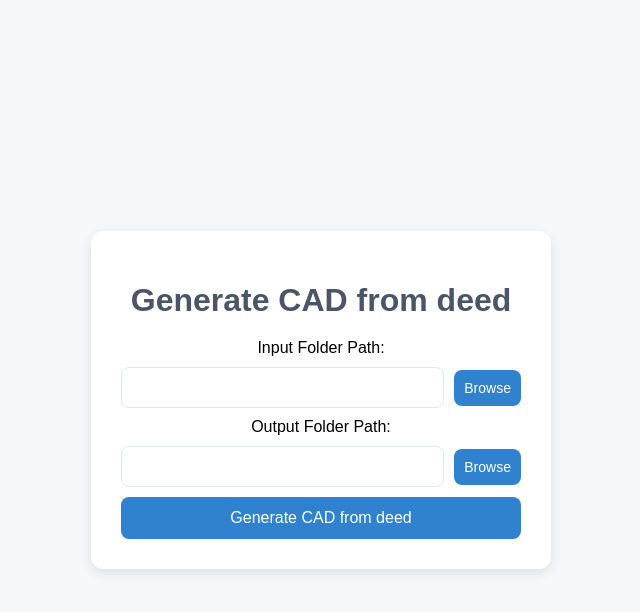
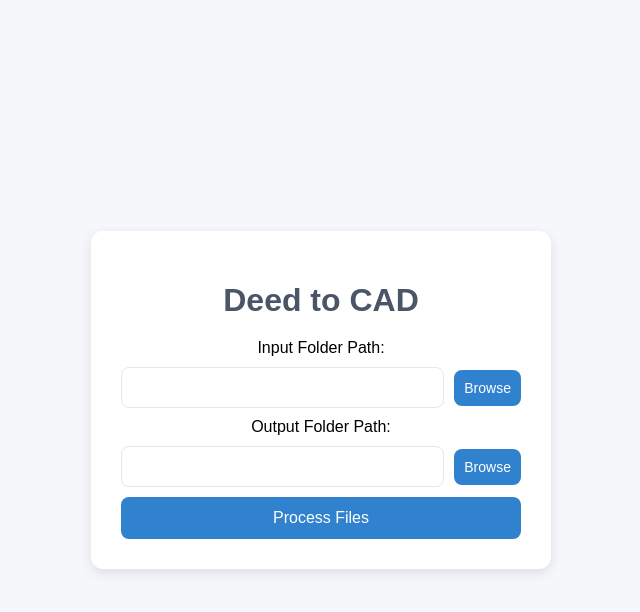
Before and after one commit to mrmapllc/deed-to-cad, a Flask app: page / in a window 1280 px wide. Shown: the top 612 px of the page, without its empty margins (319-959 px from the left). Run offline with Flask 3, Linux system fonts and the light colour scheme.

Commit message:
Update index.html

```diff
--- a/templates/index.html
+++ b/templates/index.html
@@ -3,12 +3,12 @@
 <head>
     <meta charset="UTF-8">
     <meta name="viewport" content="width=device-width, initial-scale=1.0">
-    <title>Generate CAD from deed</title>
+    <title>Deed to CAD</title>
     <link rel="stylesheet" href="{{ url_for('static', filename='style.css') }}">
 </head>
 <body>
     <div class="container">
-        <h1>Generate CAD from deed</h1>
+        <h1>Deed to CAD</h1>
         <form action="/" method="post">
             <!-- Input Folder Section -->
             <label for="input_folder">Input Folder Path:</label>
@@ -24,7 +24,7 @@
                 <button type="button" onclick="selectFolder('output_folder')">Browse</button>
             </div>
 
-            <button type="submit">Generate CAD from deed</button>
+            <button type="submit">Process Files</button>
         </form>
 
         <!-- Hidden file input for folder selection -->
@@ -32,7 +32,6 @@
     </div>
 
     <script>
-        // JavaScript to handle folder selection
         function selectFolder(inputId) {
             const folderPicker = document.getElementById("folderPicker");
             folderPicker.setAttribute("data-target", inputId); // Store the target input field ID
```
